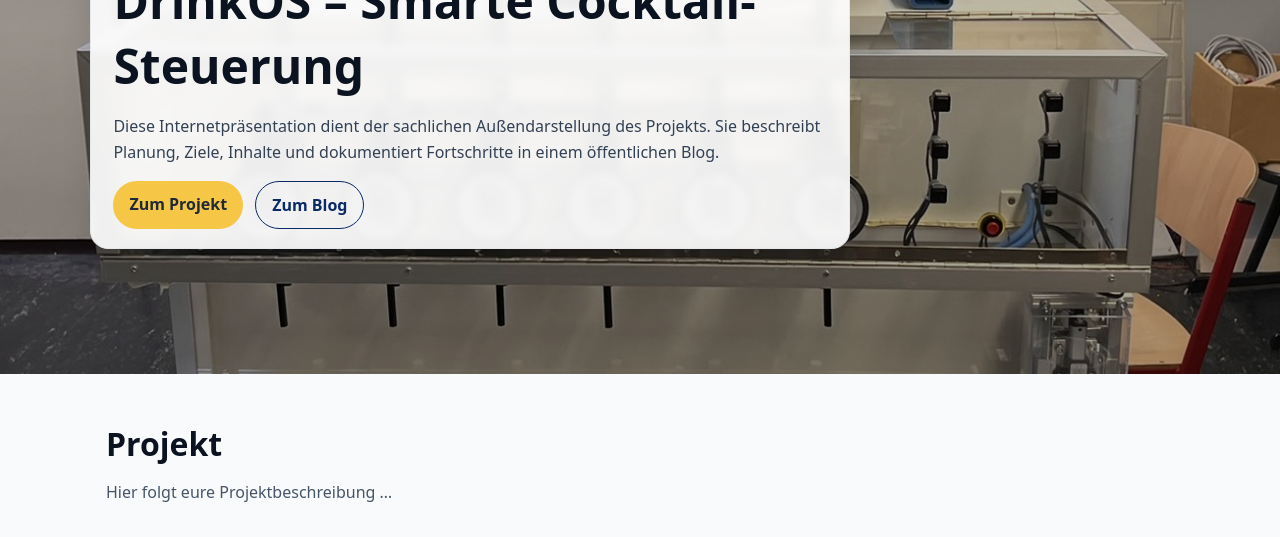
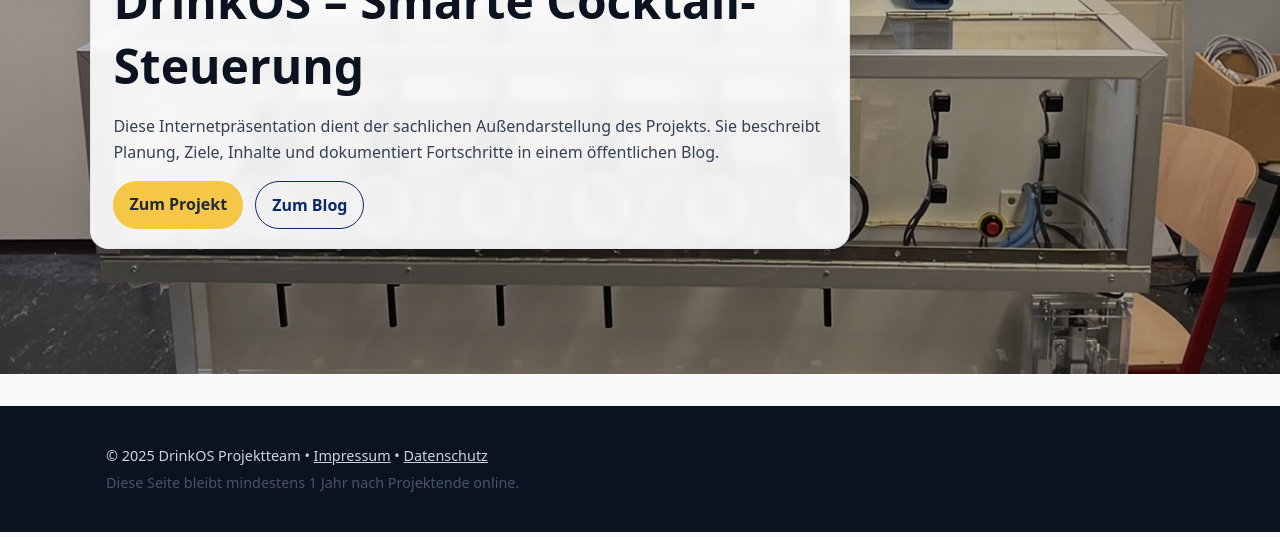
Before and after one commit to Noah-Jordan/Website-CocktailOS, a plain HTML site: page index.html in a window 1280 px wide. Shown: the part 263-800 px from the top of the page. Drawn offline with Linux system fonts and the light colour scheme.

Commit message:
Update index.html

```diff
--- a/index.html
+++ b/index.html
@@ -171,31 +171,6 @@
       </div>
     </div>
   </section>
-
-  <!-- Beispiel-Abschnitte (deine Inhalte hier einfügen) -->
-  <section id="projekt">
-    <div class="container">
-      <h2>Projekt</h2>
-      <p class="muted">Hier folgt eure Projektbeschreibung …</p>
-    </div>
-  </section>
-
-  <!-- Optional: Galerie -->
-  <!--
-  <section id="galerie" class="gallery">
-    <div class="container">
-      <h2>Galerie</h2>
-      <div class="grid-auto" id="galleryGrid">
-        <a href="Anlage_frontal.jpeg" class="gallery-item" data-type="image" data-caption="Anlage frontal">
-          <img src="Anlage_frontal.jpeg" alt="Anlage frontal" loading="lazy">
-        </a>
-        <a href="Steuerung des Antriebs.mp4" class="gallery-item" data-type="video" data-caption="Steuerung des Antriebs – Referenzfahrt">
-          <span class="badge-video">▶ Video</span>
-        </a>
-      </div>
-    </div>
-  </section>
-  -->
 
   <footer>
     <div class="container small">
```
